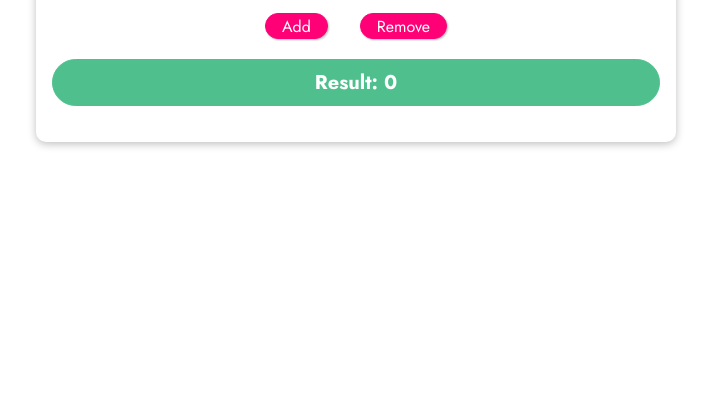
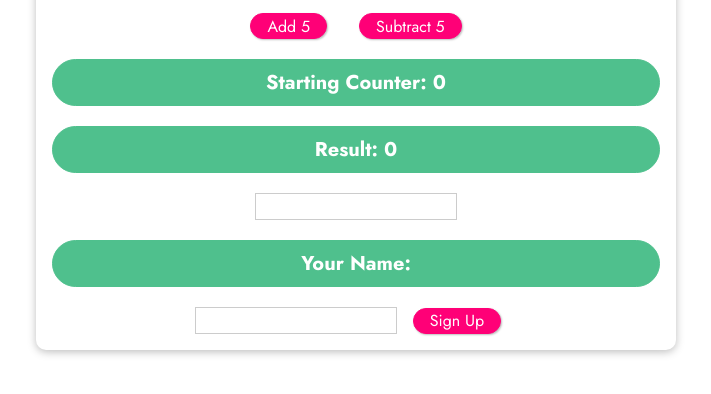
Before and after one commit to S19514/VueJs4, a plain HTML site: page index.html in a window 1280 px wide. Shown: the part 286-680 px from the top of the page, without its empty margins (284-995 px from the left). Drawn offline with nearby package versions, Linux system fonts and the light colour scheme.

Commit message:
finished

```diff
--- a/app.js
+++ b/app.js
@@ -2,8 +2,29 @@ const app = Vue.createApp({
   data() {
     return {
       counter: 0,
+      name: "",
+      confirmedName: "",
     };
+  },
+  methods: {
+    confirmInput() {
+      this.confirmedName = this.name;
+    },
+    submitForm() {
+      alert("Submitted!");
+    },
+    setName(event, lastName) {
+      this.name = event.target.value + " " + lastName;
+    },
+    add(number) {
+      this.counter += number;
+    },
+    reduce(number) {
+      if (this.counter - number >= 0) {
+        this.counter -= number;
+      }
+    },
   },
 });
 
-app.mount('#events');
+app.mount("#events");
--- a/index.html
+++ b/index.html
@@ -18,9 +18,20 @@
     </header>
     <section id="events">
       <h2>Events in Action</h2>
-      <button>Add</button>
-      <button>Remove</button>
+      <button v-on:click="add(5)">Add 5</button>
+      <button v-on:click.middle="reduce(5)">Subtract 5</button>
+      <p v-once>Starting Counter: {{ counter }}</p>
       <p>Result: {{ counter }}</p>
+      <input
+        type="text"
+        v-on:input="setName($event,'Lojko')"
+        v-on:keyup.enter="confirmInput"
+      />
+      <p>Your Name: {{ confirmedName }}</p>
+      <form v-on:submit.prevent="submitForm">
+        <input type="text" />
+        <button>Sign Up</button>
+      </form>
     </section>
   </body>
 </html>
```
